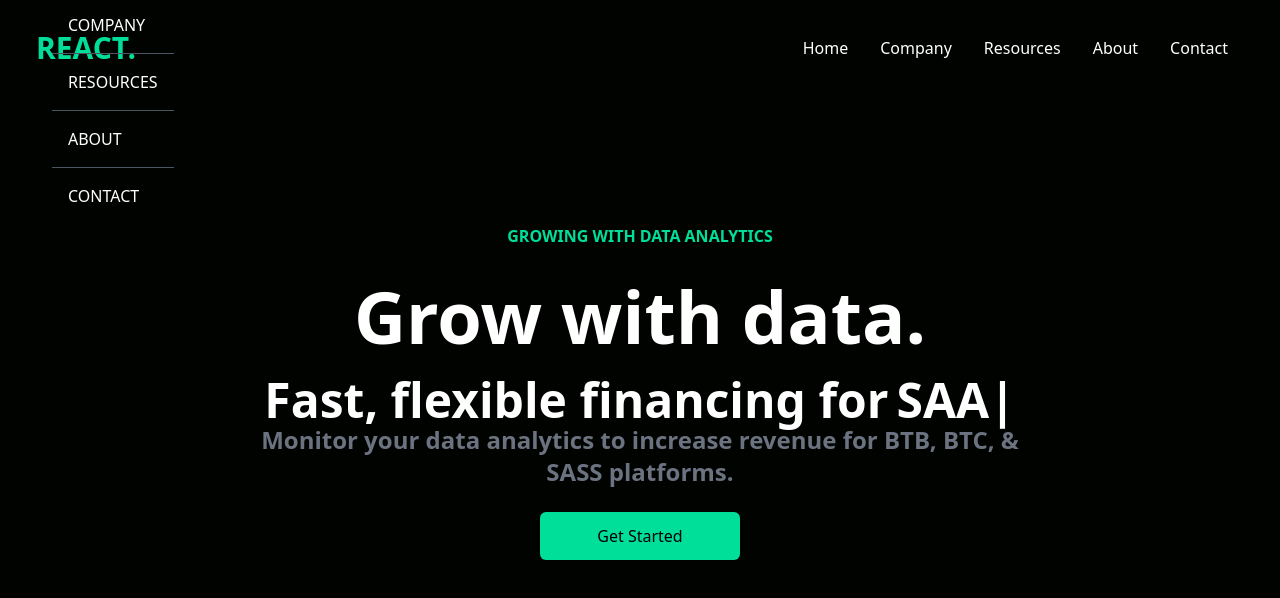
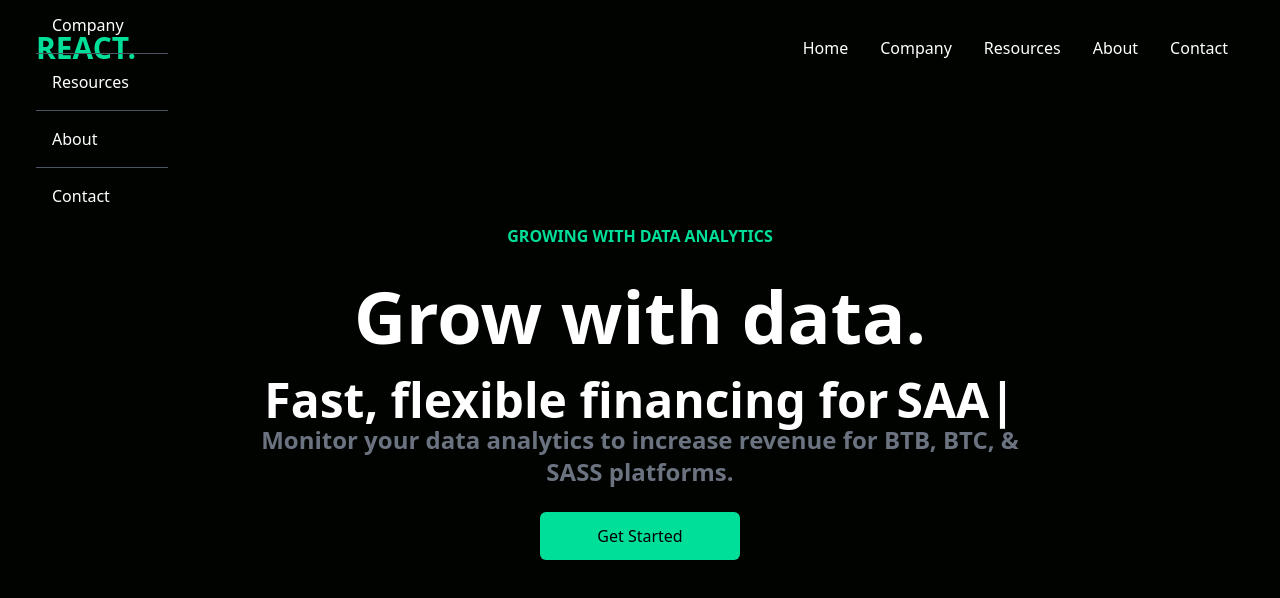
Before and after one commit to willie-lin/react-tailwind-spas, a React (Create React App) app: page / in a window 1280 px wide. Shown: the top 598 px of the page. Built offline with nearby package versions, Linux system fonts and the light colour scheme.

Commit message:
update navbar

```diff
--- a/src/components/Navbar.jsx
+++ b/src/components/Navbar.jsx
@@ -21,19 +21,17 @@ const Navbar = () => {
             <div onClick={handleNav} className='block md:hidden'>
                 {nav ? <AiOutlineClose size={20}/> : <AiOutlineMenu size={20} /> }
             </div>
-            <div className={nav ? 'flex lift-0 top-0 w-[60%] h-full border-r border-gray-900 bg-[#000300] ease-in-out duration-500':
+            <ul className={nav ? 'flex lift-0 top-0 w-[60%] h-full border-r border-gray-900 bg-[#000300] ease-in-out duration-500':
                 'ease-in-out duration-500 fixed lift-[-100%]'}>
                 <h1 className='w-full text-3xl font-bold text-[#00df9a] m-4' >REACT.</h1>
-                <ul className='uppercase p-4'>
                     <li className='p-4 border-b border-gray-600'>Home</li>
                     <li className='p-4 border-b border-gray-600'>Company</li>
                     <li className='p-4 border-b border-gray-600'>Resources</li>
                     <li className='p-4 border-b border-gray-600'>About</li>
                     <li className='p-4'>Contact</li>
-                </ul>
-            </div>
+            </ul>
         </div>
-    )
-}
+    );
+};
 
 export default Navbar
```
